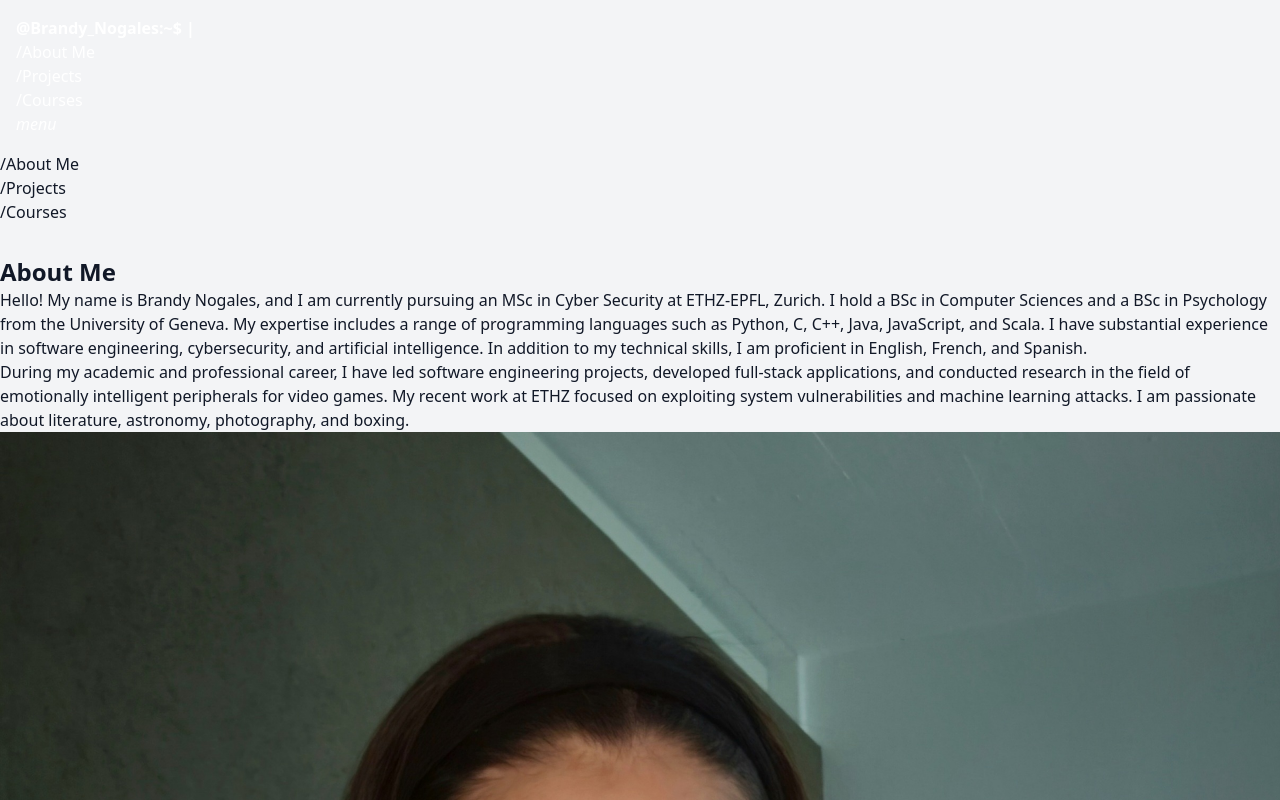
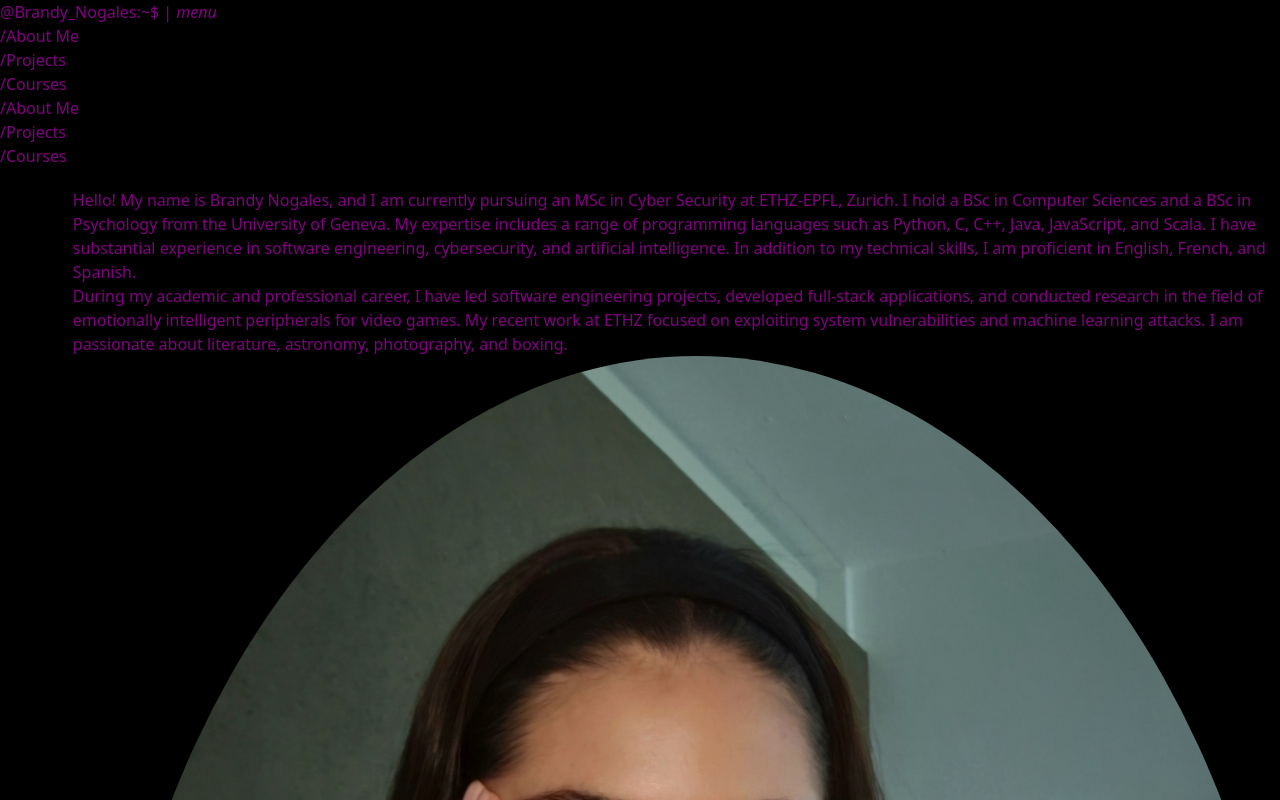
Before and after one commit to carbonile/portfolio, a website: page index.html in a window 1280 px wide. Shown: the top 800 px of the page. Drawn offline with Linux system fonts and the light colour scheme.

Commit message:
new-style

```diff
--- a/index.html
+++ b/index.html
@@ -5,17 +5,60 @@
     <meta name="viewport" content="width=device-width, initial-scale=1.0">
     <title>Brandy Nogales</title>
     <link href="src/output.css" rel="stylesheet">
+    <style>
+        body {
+            background-color: black;
+            color: purple;
+        }
+        .container {
+            display: flex;
+            align-items: center;
+            margin: 20px 0;
+        }
+        .text {
+            flex: 1;
+        }
+        .image {
+            flex: 0 0 100px; /* Smaller image size */
+            margin-left: 20px;
+        }
+        img {
+            max-width: 100%;
+            border-radius: 50%;
+        }
+        .nav-wrapper {
+            background-color: #000; /* Black background for the navbar */
+        }
+        .nav-wrapper a {
+            color: purple !important;
+        }
+        .sidenav {
+            background-color: #000;
+        }
+        .sidenav a {
+            color: purple !important;
+        }
+        table {
+            color: purple;
+        }
+        table thead {
+            background-color: #000;
+        }
+        table tbody tr:hover {
+            background-color: #333;
+        }
+    </style>
 </head>
-<body class="text-gray-900 bg-gray-100 dark:bg-gray-900 dark:text-gray-100">
-    <nav class="p-4 bg-gray-800">
-        <div class="container flex items-center justify-between mx-auto">
-            <a href="#!" class="text-lg font-bold text-white">@Brandy_Nogales:~$ <span class="blinking-cursor">|</span></a>
-            <ul class="hidden space-x-6 md:flex">
-                <li><a href="#aboutme" class="text-white">/About Me</a></li>
-                <li><a href="#projects" class="text-white">/Projects</a></li>
-                <li><a href="#courses" class="text-white">/Courses</a></li>
+<body>
+    <nav>
+        <div class="nav-wrapper">
+            <a href="#!" class="brand-logo">@Brandy_Nogales:~$ <span class="blinking-cursor">|</span></a>
+            <a href="#" data-target="mobile-demo" class="sidenav-trigger"><i class="material-icons">menu</i></a>
+            <ul class="right hide-on-med-and-down">
+                <li><a href="#aboutme">/About Me</a></li>
+                <li><a href="#projects">/Projects</a></li>
+                <li><a href="#courses">/Courses</a></li>
             </ul>
-            <a href="#" data-target="mobile-demo" class="sidenav-trigger md:hidden"><i class="text-white material-icons">menu</i></a>
         </div>
     </nav>
 
@@ -39,7 +82,7 @@
                 My recent work at ETHZ focused on exploiting system vulnerabilities and machine learning attacks. I am
                 passionate about literature, astronomy, photography, and boxing.</p>
             </div>
-            <div class="w-full md:w-1/3">
+            <div class="w-full md:w-1/3 image">
                 <img src="images/pic_p.jpg" alt="Brandy Nogales" class="mx-auto rounded-full md:mx-0">
             </div>
         </div>
@@ -62,7 +105,7 @@
                     <td>Trained a model to detect facial expressions on human subjects from a camera and generate an avatar
                     adjusting its facial expressions in real time to mimic the emotions perceived.</td>
                     <td>Python, Machine Learning</td>
-                    <td><a href="Projects/FullyEmpathicAgent/description.pdf" target="_blank">View Description</a></td>
+                    <td><a href="https://github.com/carbonile/fully-empathic-agent" target="_blank">View Description</a></td>
                 </tr>
                 <tr>
                     <td>Article Aggregation</td>
@@ -74,7 +117,7 @@
                     <td>EMOW</td>
                     <td>Developed the "EMOW" application with React Native in collaboration with the TECFA unit to serve as an emotional companion for students.</td>
                     <td>React Native</td>
-                    <td><a href="Projects/EMOW/description.pdf" target="_blank">View Description</a></td>
+                    <td><a href="https://github.com/carbonile/emow" target="_blank">View Description</a></td>
                 </tr>
                 <tr>
                     <td>CTFs</td>
```
